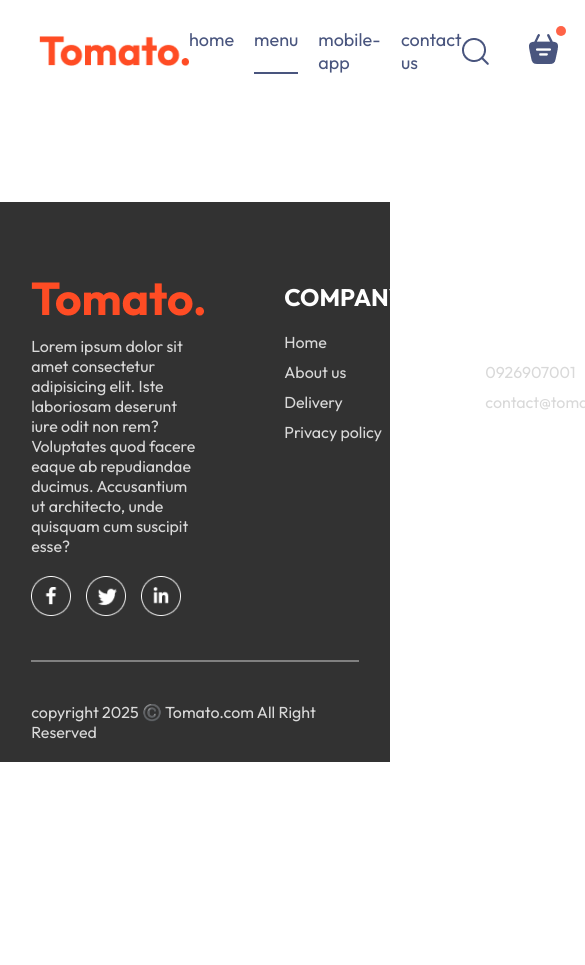
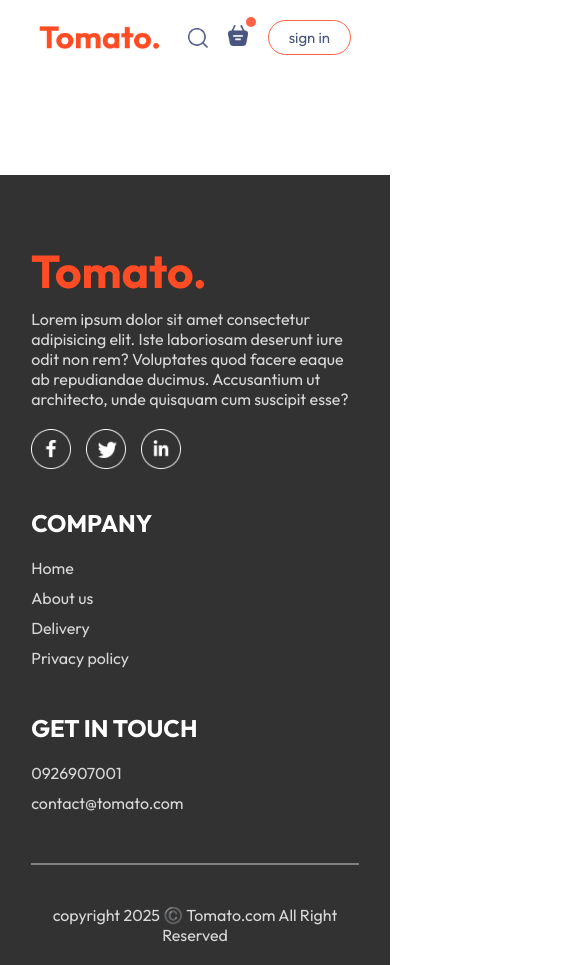
Before and after one commit to Arifeta/food-delivery, a React (Vite) app in the folder frontend/: page /order in a window 390 px wide. Shown: the top 965 px of the page, 585 px wide, since content can reach past the window. Before the commit the page ends 844 px from the top, so only its background shows below. Built offline with nearby package versions, Linux system fonts and the light colour scheme; the HTML template or start-up script is replaced by a standard one.

Commit message:
our website is fully responsive to any screen size

```diff
--- a/frontend/src/Components/ExploreMenu/ExploreMenu.css
+++ b/frontend/src/Components/ExploreMenu/ExploreMenu.css
@@ -53,3 +53,10 @@
     border: 4px solid tomato;
     padding: 2px;
 }
+
+@media (max-width: 750px) {
+    .explore-menu-text{
+        max-width: 100%;
+        font-size: 14px;
+    }
+}
--- a/frontend/src/Components/Footer/Footer.css
+++ b/frontend/src/Components/Footer/Footer.css
@@ -43,3 +43,14 @@
     background-color: grey;
     border: none;
 }
+
+@media (max-width:750px) {
+    .footer-content{
+        display: flex;
+        flex-direction: column;
+        gap: 35px;
+    }
+    .footer-copyright{
+        text-align: center;
+    }
+}
--- a/frontend/src/Components/Header/Header.css
+++ b/frontend/src/Components/Header/Header.css
@@ -38,3 +38,24 @@
     font-size: max(1vw, 13px);
     border-radius: 50px;
 }
+
+@media (max-width:1050px) {
+
+    .header-contents{
+        max-width: 45%;
+    }
+}
+
+@media (max-width:750px) {
+
+    .header-contents{
+        max-width: 65%;
+    }
+
+    .header-contents p{
+        display: none;
+    }
+    .header-contents button{
+        padding: 2vw 4vw;
+    }
+}
--- a/frontend/src/Components/Navbar/Navbar.css
+++ b/frontend/src/Components/Navbar/Navbar.css
@@ -57,3 +57,50 @@
   top: -8px;
   right: -8px;
 }
+
+@media (max-width: 1050px) {
+    .navbar .logo{
+      width: 140px;
+    }
+    .navbar-menu{
+      gap: 20px;
+      font-size: 17px;
+    }
+    .navbar-right{
+      gap: 30px;
+    }
+    .navbar-right img{
+      width: 22px;
+    }
+    .navbar-right button{
+      padding: 8px 25px;
+    }
+}
+
+@media (max-width: 900px) {
+  .navbar .logo{
+    width: 120px;
+  }
+  .navbar-menu{
+    gap: 15px;
+    font-size: 16px;
+  }
+  .navbar-right{
+    gap: 20px;
+  }
+  .navbar-right img{
+    width: 20px;
+  }
+  .navbar-right button{
+    padding: 7px 20px;
+    font-size: 15px;
+  }
+}
+
+@media (max-width: 750px) {
+
+  .navbar-menu{
+    display: none;
+  }
+
+}
```
